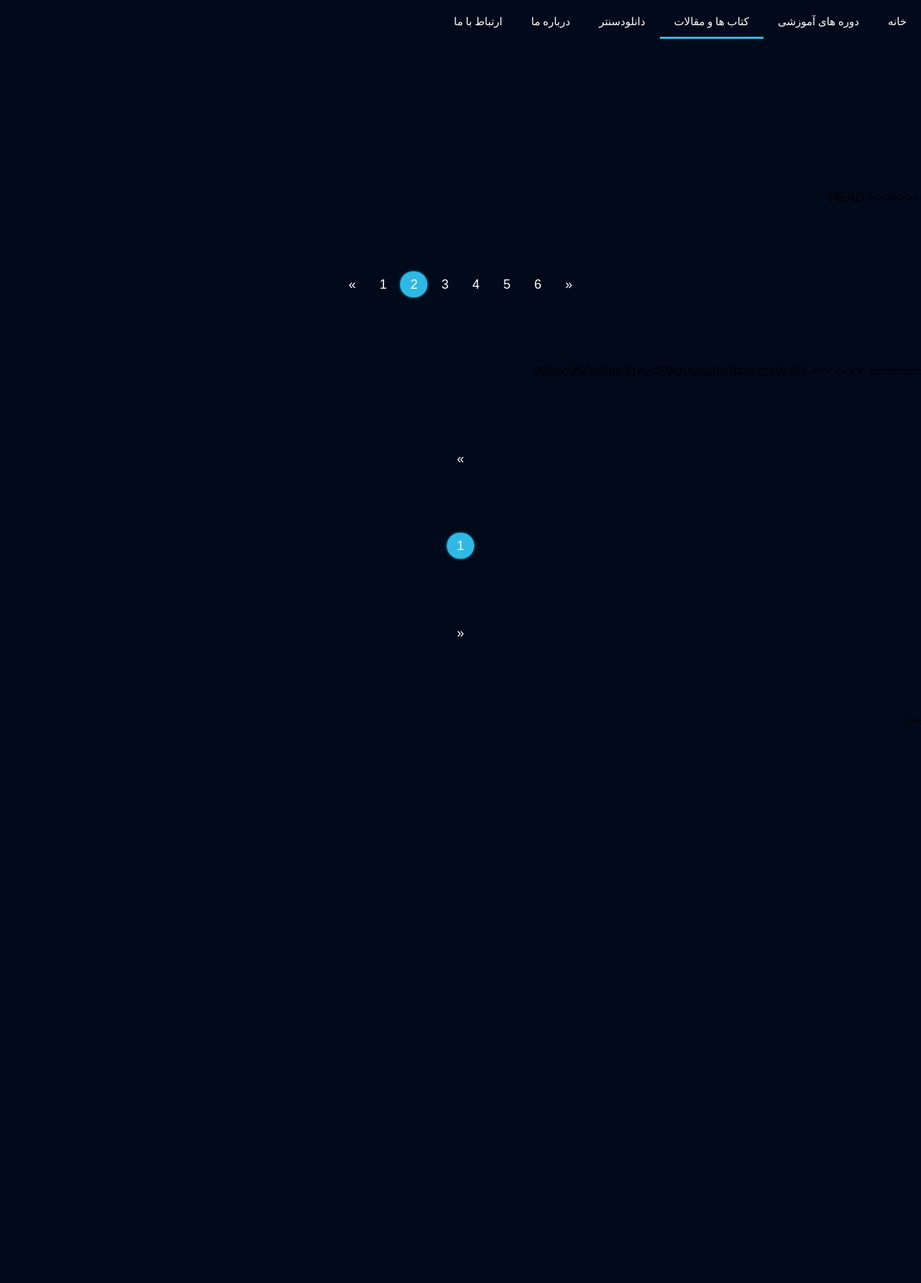
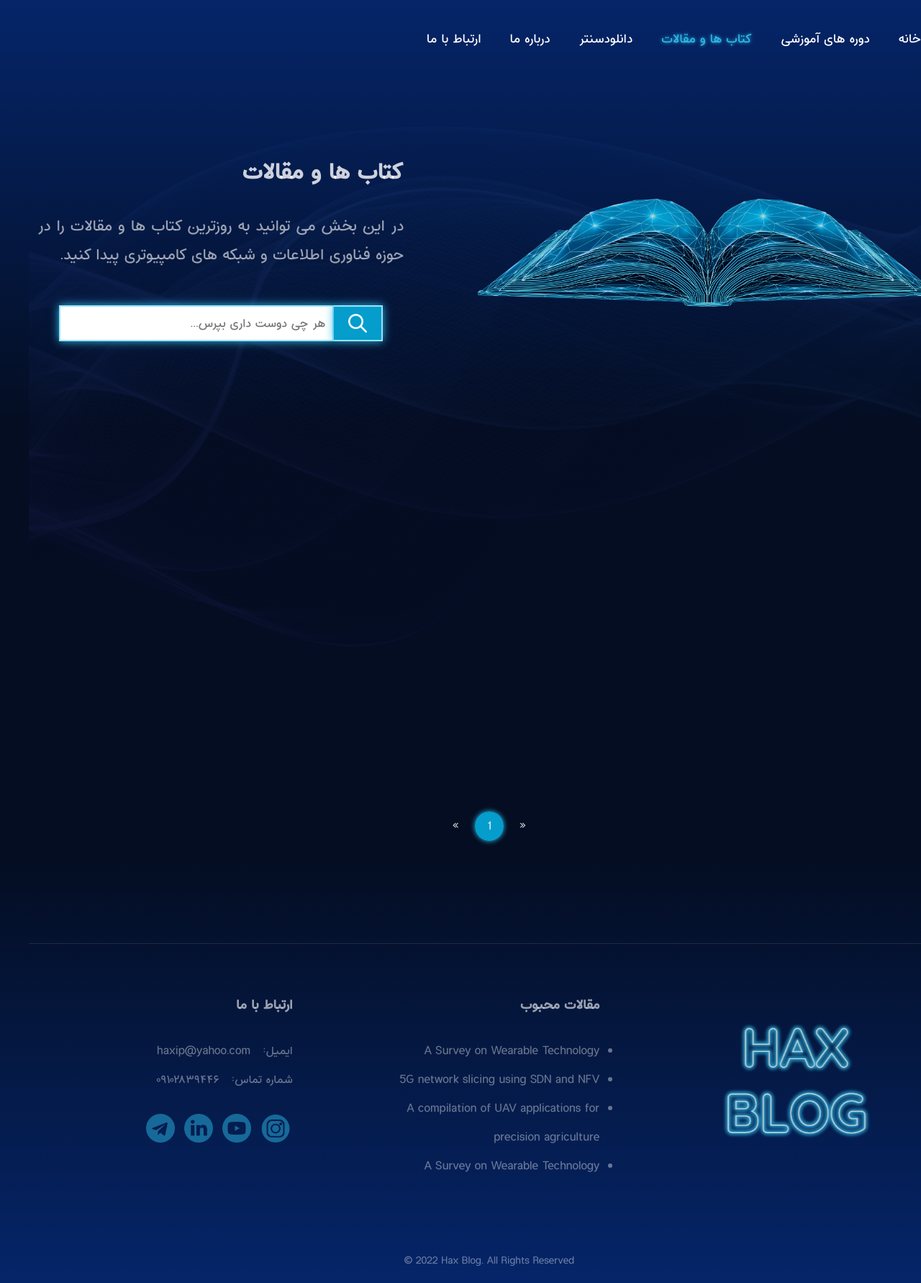
Before and after one commit to haxisfree/haxblog, a Django app: page / in a window 1280 px wide. Shown: the whole page at 72% size. Before the commit the page ends 1004 px from the top, so only its background shows below. Run offline with Django 3.2, Linux system fonts and the light colour scheme; data that the repository does not hold is empty; some libraries are stand-ins or nearby versions; some web fonts are replaced.

Commit message:
The first version of the base section and home page were added

```diff
--- a/static/css/grids.css
+++ b/static/css/grids.css
@@ -19,6 +19,7 @@
     padding-left: 12px;
     padding-right: 12px;
 }
+
 .col-xs-12 {
     width: 100%;
 }
--- a/static/css/styles.css
+++ b/static/css/styles.css
@@ -5,16 +5,17 @@
     font-style: normal;
 }
 @font-face {
-    font-family: aviny;
-    src: url('fonts/Aviny.woff') format('woff');
+    font-family:estedad;
+    src: url('Estedad-Medium.woff') format('woff');
     font-weight: normal;
     font-style: normal;
 }
 
 body {
-    font-family: iransans;
+    font-family: estedad;
     direction: rtl;
-    background-color: #010a1b;
+    background-color: #040d21;
+    background-image: linear-gradient(to bottom , #052569, #040d21, #040d21, #052569);
 }
 
 input, select, textarea {
@@ -28,186 +29,225 @@ a {
 
 
 
-/* base styles */
+/* start of base styles */
+
+
+/* header style */
+
 
 #menu {
-    font-family: iransans;
-    padding: 10px 0;
-    position: fixed;
-    top: 54px;
-    bottom: 0;
-    width: 300px;
-    right: -300px;
-    line-height: 270%;
-    transition: 0.3s;
-    z-index: 1;
-    overflow: auto;
+    position: static;
+    width: 100%;
+    font-family: estedad;
+    padding: 30px 20px;
 }
 #menu a {
+    font-size:18px;
     display: block;
     color: white;
-    padding: 0 15px;
+    padding: 10px 20px;
+}
+#menu a:hover {
+    color: #2eb9e5;
+    transition: 0.3s;
+}
+#menu a.active {
+    color: #2eb9e5;
+    text-shadow: 0 0 5px #2eb9e5;
+}
+#menu .item {
+    float: right;
+}
+#menu li:hover > ul {
+    display: block !important;
+}
+#menu .submenu {
+    display: none;
+    width: 180px;
+    position: absolute;
+    box-shadow: 0 0 7px #2eb9e5;
+    border: 2px solid #2eb9e5;
+    border-radius: 0 0 5px 5px ;
+    background-color: rgba(4, 13, 33, 0.7);
+    z-index:1;
+    line-height:250%;
+}
+#menu .submenu a {
+    padding-right: 30px;
+    font-size: 16px;
+}
+#menu .subitem {
+    position: relative;
+}
+#menu .subitem a {
+    padding: 0 15px !important;
+}
+#menu .subitem a:hover {
+   color: white;
+   background-color: #2eb9e5;
+   box-shadow: 0 0 5px #2eb9e5;
 }
 
-#menu a:hover {
-    border-bottom: 3px solid #2eb9e5;
+
+/* footer style */
+
+footer{
+    padding: 40px 0 60px 0;
+    border-top: 1px solid rgba(255, 255, 255, 0.1);
+    font-family: estedad;
+}
+#footer-logo{
+    padding-top: 30px;
+    text-align: center;
+}
+.footer-column{
+    padding:0 60px;
+}
+.footer-column h3{
+    color: rgba(255, 255, 255, 0.6);
+    padding: 30px 0;
+}
+.footer-column li{
+    color: rgba(255, 255, 255, 0.4);
+    line-height: 40px;
+    list-style-type: disc;
+}
+.media{
+    opacity: 70%;
+    margin: 2px;
+}
+img.media:hover{
+    box-shadow: 0 0 7px #2eb9e5;
+    opacity: 100%;
+    border-radius: 20px;
+}
+#copy-right{
+    padding: 100px 0 20px 0;
+}
+#copy-right p{
+    text-align: center;
+    color: rgba(255, 255, 255, 0.4);
+    font-size: 14px;
+    direction: ltr;
 }
 
-#menu a.active {
-    border-bottom: 3px solid #2eb9e5;
+/* end of base styles */
+
+
+
+
+/* start of home styles */
+
+
+/* header style */
+
+#header{
+    background-image: url('wave(1).png');
+    background-position: top;
+    background-size: cover;
+    background-repeat: no-repeat;
+    padding-top: 100px;
+    height: 100%;
+
 }
 
-#menu .submenu a {
-    padding-right: 30px;
-    font-size: 14px;
+#header h1{
+    padding: 30px 0;
+    color: rgba(255, 255, 255, 0.8);
+    text-align: justify;
+}
+#header p{
+    font-size: 22px;
+    line-height: 40px;
+    text-align: justify;
+    color: rgba(255, 255, 255, 0.6);
+}
+form.search input[type=text] {
+    padding: 10px;
+    font-size: 17px;
+    border: 2px solid   #98e3fa;
+    box-shadow: 0 0 12px #2eb9e5;
+    float: left;
+    width: 85%;
+    background: white;
+}
+form.search input[type=text]:focus{
+    border: 2px solid  #2eb9e5;
+}
+form.search button {
+    float: left;
+    width: 15%;
+    padding: 10px;
+    background: #049dcc;
+    border: 2px solid   #98e3fa;
+    box-shadow: 0 0 12px #2eb9e5;
+    color: white;
+    font-size: 17px;
+    border-left: none;
+    cursor: pointer;
 }
 
-#menu .submenu {
-    display: none;
-    background-color: #000000;
-    background-color: rgba(0, 0, 0, 0.7);
-    box-shadow: 0 0 3px #2eb9e5;
+form.search button:hover {
+    background: #27b8e4;
 }
 
-#copyright {
-    background-color: gray;
-    padding: 20px 0;
+form.search::after {
+    content: "";
+    clear: both;
+    display: table;
 }
-#copyright p{
-    font-size: 14px;
-    text-align: center;
-    margin: 1px 0;
+
+/* articles style */
+
+#articles{
+    padding: 0 100px 100px 100px;
 }
-#last-post{
-    text-align: center;
+.article img{
+    border: 2px solid   #98e3fa;
+    box-shadow: 0 0 12px #2eb9e5;
+    margin: 20px;
+    height: 500px;
 }
-#last-post a{
-    color: black;
-}
-#footer{
-    background-color: gray;
-    padding: 40px 0 60px 0;
-}
-#contact{
-    text-align: center;
-}
-.phone{
-    direction: ltr;
-}
-.mail{
-    direction: ltr;
-}
-.previousnext {
-    background-color: #999999;
-    color: black;
-    border-radius: 50%;
-    padding: 8px 16px;
+.article img:hover{
+    background-color: #000000;
+    opacity: 0.2;
+    }
 
-}
+/* pagination style */
+
 .pagination{
     direction: ltr;
     display: block;
     text-align: center;
-    margin: 100px auto;
+    margin: 150px auto;
 }
 .pagination a{
-    color: white;
-    padding: 8px 14px;
-    text-decoration: none;
+    color: rgba(255, 255, 255, 0.8);
+    padding: 8px 17px;
 }
 .pagination a.active {
-    background-color: #2eb9e5;
-    box-shadow: 0 0 3px #2eb9e5;
-    border-radius: 20px;
+    background-color: #049dcc;
+    box-shadow: 0 0 7px #2eb9e5;
+    border-radius: 25px;
 }
-.pagination a:hover{ color: #2eb9e5;}
+.pagination a:hover:not(.active){ color: #2eb9e5;}
+
+/* end of home styles */
 
 
 
-#articles{
-    padding: 100px;
 
-}
-.article {
-    box-shadow: 0 0 3px #2eb9e5;
-    margin: 20px;
-    height: 500px;
 
-}
-.article a{
-    color:#010a1b;
+/* ------------------------------------------------------------------------------------------------------------------------------- */
+@media screen and (min-width: 720px) {
+
 }
 
 /* ------------------------------------------------------------------------------------------------------------------------------- */
-@media screen and (min-width: 720px) {
-    #logo {
-        display:block;
-        text-align: center;
-        padding-top: 10px;
-    }
-}
 
-/* ------------------------------------------------------------------------------------------------------------------------------- */
-@media screen and (min-width: 960px) {
-    #header {
-        padding-top: 0;
-    }
-    #menu {
-        position: static;
-        width: 100%;
-        box-shadow: none;
-        font-size:15px;
-        background-color:#010a1b;
-    }
-    #menu .plus {
-        display: none;
-    }
-    #menu > ul {
-        max-width: 1280px;
-        margin: 0 auto;
-    }
-    #menu .item {
-        float: right;
-    }
-    #menu a {
-        border: none;
-        padding: 0 20px;
-        border-bottom: 3px solid #010a1b;
-    }
-    #menu a:hover {
-        background-color: transparent;
-    }
-    #menu li:hover > ul {
-        display: block !important;
-    }
-    #menu .submenu {
-        width: 150px;
-        position: absolute;
-        border: 3px solid #010a1b;;
-        border-radius: 0 0 5px 5px ;
-        border-top: none;
-        background-color: #010a1b;;
-        background-color: rgba(0, 0, 0, 0.7);
-        z-index:1;
-        line-height:240%;
-    }
-    #menu .subitem {
-        position: relative;
 
-    }
-    #menu .submenu .submenu {
-        top: -1px;
-        right: 100%;
-        background-color: #f3fff3;
-    }
-    #menu .subitem a {
-        padding: 0 15px !important;
-    }
-    #menu .subitem a:hover {
-       border-bottom: 3px solid #2eb9e5;
-       background-color: #2eb9e5;
-    }
-}
+
+
 
 /* ------------------------------------------------------------------------------------------------------------------------------- */
 @media screen and (min-width: 1140px) {
@@ -218,27 +258,3 @@ a {
         order:2;
     }
 }
-
-/*.wrapper{
-    width:360px;
-}
-@media screen and (min-width: 720px) {
-    .wrapper{
-        width:720px;
-    }
-}
-@media screen and (min-width: 960px) {
-    .wrapper{
-        width:960px;
-    }
-}
-@media screen and (min-width: 1140px) {
-    .wrapper{
-        width:1140px;
-    }
-}
-@media screen and (min-width: 1280px) {
-    .wrapper{
-        width:1280px;
-    }
-}*/
--- a/templates/base.html
+++ b/templates/base.html
@@ -6,14 +6,13 @@
         <meta charset="utf-8" />
         <link href="{% static 'css/grids.css' %}"rel="stylesheet" />
         <link href="{% static 'css/styles.css' %}" rel="stylesheet" />
-        <link href="{% static 'css/base.css' %}" rel="stylesheet">
         <meta name="viewport" content="width=device-width, initial-scale=1.0" />
-        <script src="jquery.js"></script>
-        <script>
 
-        </script>
     </head>
     <body>
+
+            <!-- start of header -->
+
             <nav id="menu">
                 <ul>
                     <li class="item">
@@ -55,9 +54,52 @@
                     </li>
                 </ul>
             </nav>
+
+            <!-- end of header -->
+
+
             {% block content %}
 
             {% endblock content %}
 
+
+            <!-- start of footer -->
+
+            <footer>
+                    <div class="col-xs-12 col-md-4">
+                        <div id="footer-logo">
+                            <img src="static/pic/HaxBlog.png" alt="" width="270px" style="opacity: 85%;">
+                        </div>
+                    </div>
+                    <div class="col-xs-12 col-md-4 footer-column" >
+                        <h3>مقالات محبوب</h3>
+                        <ul>
+                            <li>A Survey on Wearable Technology</li>
+                            <li>5G network slicing using SDN and NFV</li>
+                            <li>A compilation of UAV applications for precision agriculture</li>
+                            <li>A Survey on Wearable Technology</li>
+                        </ul>
+                    </div>
+                    <div class="col-xs-12 col-md-4 footer-column">
+                        <h3>ارتباط با ما</h3>
+                        <ul style="list-style-type: none;">
+                            <li style="list-style-type: none;">ایمیل: &nbsp; haxip@yahoo.com</li>
+                            <li style="list-style-type: none;">شماره تماس: &nbsp; ۰۹۱۰۲۸۳۹۴۴۶</li>
+                        </ul>
+                        <br>
+                        <div>
+                            <a href="#" class="media"><img src="static/pic/instagram.png" alt="instagram" width="40px" class="media"></a>
+                            <a href="#" class="media" ><img src="static/pic/youtube.png" alt="youtube" width="40px" class="media"></a>
+                            <a href="#" class="media"><img src="static/pic/linkedin.png" alt="linkedin" width="40px" class="media"></a>
+                            <a href="#" class="media"><img src="static/pic/telegram.png" alt="telegram" width="40px" class="media"></a>
+                        </div>
+                    </div>
+                    <div class="col-xs-12 col-md-12" id="copy-right">
+                        <p>© 2022 Hax Blog. All Rights Reserved</p>
+                    </div>
+            </footer>
+
+            <!-- end of footer -->
+
     </body>
 </html>
--- a/templates/home.html
+++ b/templates/home.html
@@ -1,14 +1,35 @@
 {% extends 'base.html' %}
 <!-- {% load static %} -->
 {% block content %}
+<br>
+<header id="header">
+    <div class="wrapper">
+        <div class="row">
+            <div class="col-xs-12 col-sm-7">
+                <img src="static/pic/BOOK-LOGO.png" width="650px" />
+            </div>
+            <div class="col-xs-12 col-sm-5">
+                <h1>کتاب ها و مقالات</h1>
+                <p>
+                    در این بخش می توانید به روزترین کتاب ها و مقالات را در حوزه فناوری اطلاعات و شبکه های کامپیوتری پیدا کنید.
+                </p>
+                <br>
+                <br>
+                <form class="search" action="" style="margin:auto;max-width:450px">
+                    <input type="text" placeholder="هر چی دوست داری بپرس..." name="search">
+                    <button type="submit"><img src="static/pic/search.png" alt="" width="26px"></button>
+                </form>
+            </div>
+        </div>
+    </div>
+</header>
+
+    <!-- start of articles -->
 
     <div id="articles" class="col-md-12">
     {% for post in post %}
         <div class="col-xs-12 col-sm-6 col-md-4">
             <div class="article">
-<<<<<<< HEAD
-                <h2><a href="{% url 'post_detail' post.pk %}">{{post.title}}</a></h2>
-=======
                 <h2><a href="{% url 'post_detail' post.pk %}">
 
                     {% if post.cover %}
@@ -16,114 +37,48 @@
                     {% endif %}
 
                 </a></h2>
->>>>>>> 292ec958fa8ab31e2459cbaa5d8c94a6cfe9e60f
             </div>
         </div>
     {% endfor %}
     </div>
 
-    <br>
-    <br>
-<<<<<<< HEAD
+    <!-- end of articles -->
 
-    <div class="pagination">
-        <a href="#">&laquo;</a>
-        <a href="#">1</a>
-        <a class="active" href="#">2</a>
-        <a href="#">3</a>
-        <a href="#">4</a>
-        <a href="#">5</a>
-        <a href="#">6</a>
-        <a href="#">&raquo;</a>
-    </div>
-    <!-- <div class="pagination">
-        <span class="step-links">
-            {% if post.has_next %}
-                <a class="previousnext" href="?page={{post.next_page_number}}">&#8249</a>
-            {% endif %}
-
-
-            <span class="current">
-                &nbsp; Page {{ post.number }} of {{ post.paginator.num_pages }} &nbsp;
-            </span>
-
-            {% if post.has_previous %}
-                <a class="previousnext" href="?page={{post.previous_page_number}}">&#8250</a>
-            {% endif %}
-        </span>
-    </div>        -->
-
-
-    <!-- {% url 'home' %}?page={{page_obj.previous_page_number}} -->
-    <!-- {% url 'home' %}?page={{page_obj.next_page_number}} -->
-=======
->>>>>>> 292ec958fa8ab31e2459cbaa5d8c94a6cfe9e60f
 
 
     <!-- start of pagination -->
 
-    <!-- <div class="pagination">
-        <a href="#">&laquo;</a>
-        <a href="#">1</a>
-        <a class="active" href="#">2</a>
-        <a href="#">3</a>
-        <a href="#">4</a>
-        <a href="#">5</a>
-        <a href="#">6</a>
-        <a href="#">&raquo;</a>
-    </div> -->
-
-
-
-    <nav aria-label="Page navigation example">
-        <ul class="pagination justify-content-center">
+    <div class="pagination">
         {% if post.has_previous %}
-            <li class="page-item">
-            <a class="page-link" href="?page={{ post.previous_page_number }}">&laquo;</a>
-          </li>
+            <a href="?page={{ post.previous_page_number }}">&laquo;</a>
         {% else %}
-            <li class="page-item disabled">
-            <a class="page-link" href="#" tabindex="-1" aria-disabled="True">&laquo;</a>
-          </li>
+            <a class="disabled" href="#" tabindex="-1" aria-disabled="True">&laquo;</a>
         {% endif %}
 
         {% if post.number|add:'-4' > 1 %}
-            <li class="page-item"><a class="page-link" href="?page={{ post.number|add:'-5' }}">&hellip;</a></li>
+           <a class="page-link" href="?page={{ post.number|add:'-5' }}">&hellip;</a>
         {% endif %}
 
         {% for i in post.paginator.page_range %}
             {% if post.number == i %}
-            <div class='pagination'>
-                <li class="page-item active" aria-current="page">
-                <span class="page-link">
                     <a class="active">{{ i }}</a>
-                </span>
-                </li>
-            </div>
             {% elif i > post.number|add:'-5' and i < post.number|add:'5' %}
-                 <li class="page-item"><a class="page-link" href="?page={{ i }}">{{ i }}</a></li>
+                    <a class="page-link" href="?page={{ i }}">{{ i }}</a>
             {% endif %}
         {% endfor %}
 
         {% if post.paginator.num_pages > post.number|add:'4' %}
-           <li class="page-item"><a class="page-link" href="?page={{ post.number|add:'5' }}">&hellip;</a></li>
+            <a class="page-link" href="?page={{ post.number|add:'5' }}">&hellip;</a>
         {% endif %}
 
         {% if post.has_next %}
-            <li class="page-item">
             <a class="page-link" href="?page={{ post.next_page_number }}">&raquo;</a>
-          </li>
         {% else %}
-            <li class="page-item disabled">
-            <a class="page-link" href="#" tabindex="-1" aria-disabled="True">&raquo;</a>
-          </li>
+            <a class="disabled" href="#" tabindex="-1" aria-disabled="True">&raquo;</a>
         {% endif %}
-      </ul>
-    </nav> -->
+    </div>
 
     <!-- end of pagination -->
 
 
-
-
 {% endblock content %}
```
Also changed, not shown: static/css/Estedad-Medium.woff (added), static/css/wave(1).png (added), static/css/wave-background.png (added), static/css/wave.png (added), static/pic/BOOK-LOGO.png (added), static/pic/HAXBLOG.png (added), static/pic/HaxBlog.png (added), static/pic/HaxLogoBlue.png (added), static/pic/giphy.gif (added), static/pic/instagram.png (added), static/pic/linkedin.png (added), static/pic/search.png (added), static/pic/telegram.png (added), static/pic/youtube.png (added).
